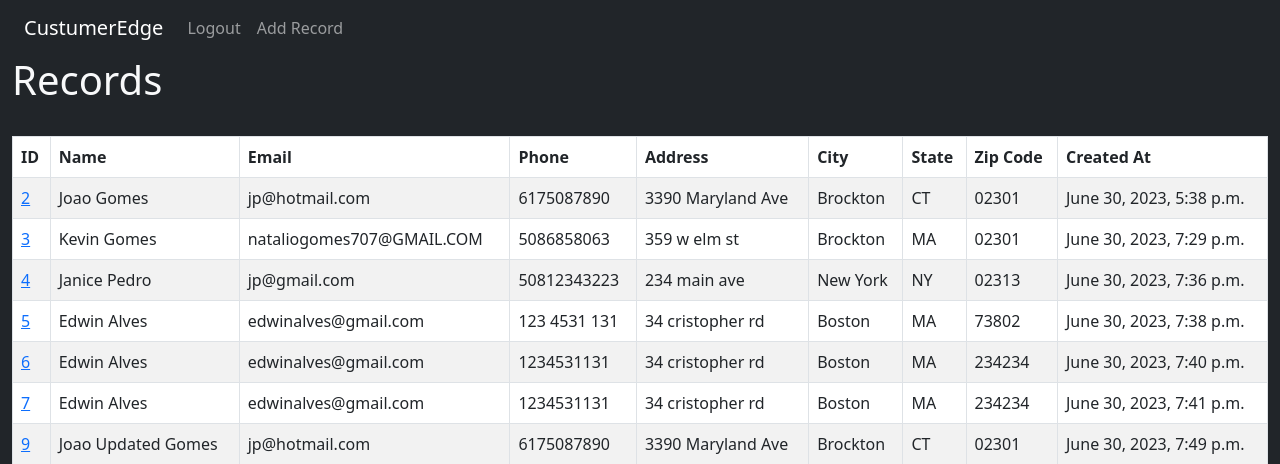
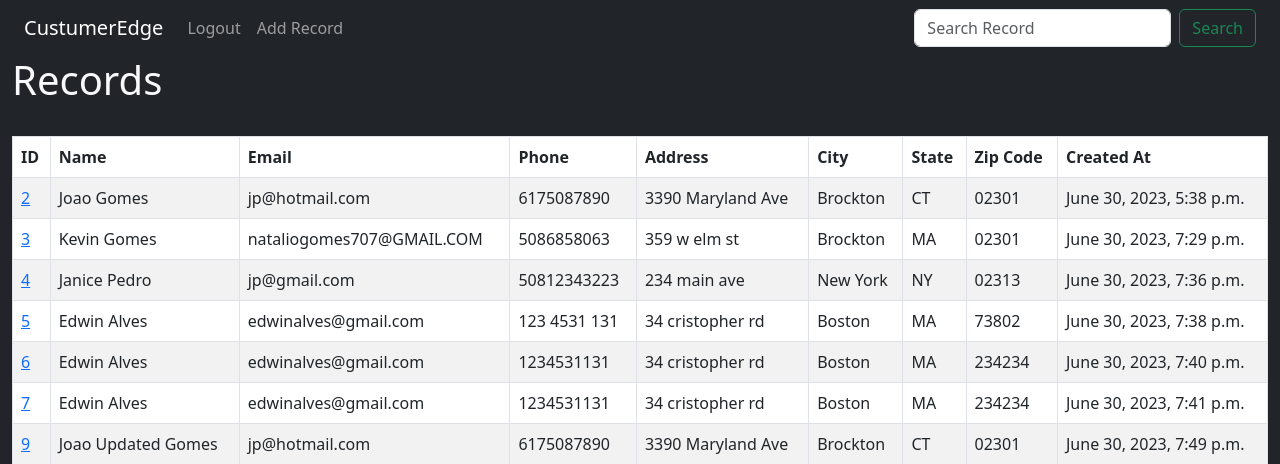
Before and after one commit to NatalioF22/CustomerEdge, a Django app: page / in a window 1280 px wide. Shown: the top 464 px of the page. Run offline with Django 4.2, Linux system fonts and the light colour scheme; a user stored in the database is signed in; data comes from the database, SQL or seed files in the repository; both versions use the stored data as it was after the commit.

Commit message:
final commit

```diff
--- a/dcrm/website/admin.py
+++ b/dcrm/website/admin.py
@@ -3,3 +3,8 @@ from .models import Record
 
 # Register your models here.
 admin.site.register(Record)
+
+class RecordAdmin(admin.ModelAdmin):
+    list_display = ('first_name','last_name','address','phone','email','state','zip_code')
+    ordering = ('first_name',)
+    search_fields =  ('first_name','last_name','address','phone','email','state','zip_code')
--- a/dcrm/website/templates/header.html
+++ b/dcrm/website/templates/header.html
@@ -14,6 +14,13 @@
           <li class="nav-item">
             <a class="nav-link" href="{% url 'add_record' %}">Add Record</a>
           </li>
+
+        </ul>
+        <form class="d-flex" role="search" method = "POST" action = "{% url 'search_records' %}">
+          {% csrf_token %}
+          <input class="form-control me-2" type="search" placeholder="Search Record" aria-label="Search" name = "searched">
+          <button class="btn btn-outline-success" type="submit">Search</button>
+        </form>
           {%else%}
           <li class="nav-item">
             <a class="nav-link active" href="{% url 'home' %}">Login</a>
--- a/dcrm/website/urls.py
+++ b/dcrm/website/urls.py
@@ -11,4 +11,6 @@ urlpatterns = [
     path('delete_record/<int:pk>', views.delete_record, name="delete_record"),
     path('add_record/', views.add_record, name="add_record"),
     path('update_record/<int:pk>', views.update_record, name="update_record"),
+    path('search_records',views.search_records, name = 'search_records'),
+
 ]
--- a/dcrm/website/views.py
+++ b/dcrm/website/views.py
@@ -3,6 +3,7 @@ from django.contrib.auth import authenticate, login, logout
 from django.contrib import messages
 from .forms import SignUpForm
 from .models import Record
+from django.db.models import Q
 from .forms import AddRecordForm
 # Create your views here.
 def home(request):
@@ -92,3 +93,22 @@ def update_record(request, pk):
     else:
         messages.info(request, "You must be logged in to view this page")
         return redirect('home')
+
+
+def search_records(request):
+    if request.method == "POST":
+        searched = request.POST['searched']
+        records = Record.objects.filter(
+            Q(first_name__contains=searched)|
+            Q(last_name__contains=searched) |
+            Q(email__contains=searched) |
+            Q(address__contains=searched) |
+            Q(city__contains=searched)|
+            Q(state__contains=searched) |
+            Q(phone__contains=searched) |
+
+            Q(zip_code__contains=searched) )
+
+        return render(request, 'search_records.html', {'searched': searched, 'records': records})
+    else:
+        return render(request, 'search_records.html', {})
```
Also changed, not shown: dcrm/website/templates/search_records.html (added, +23 -0 lines), dcrm/db.sqlite3.
